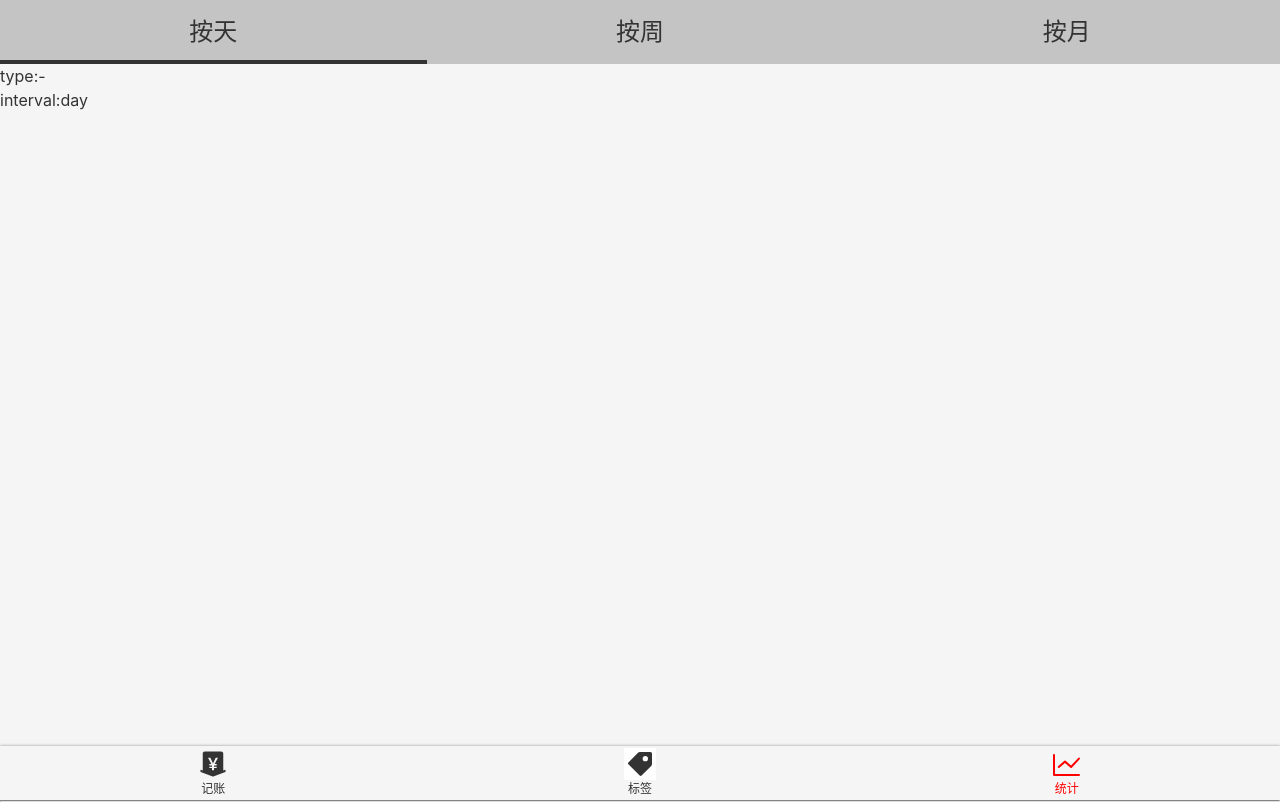
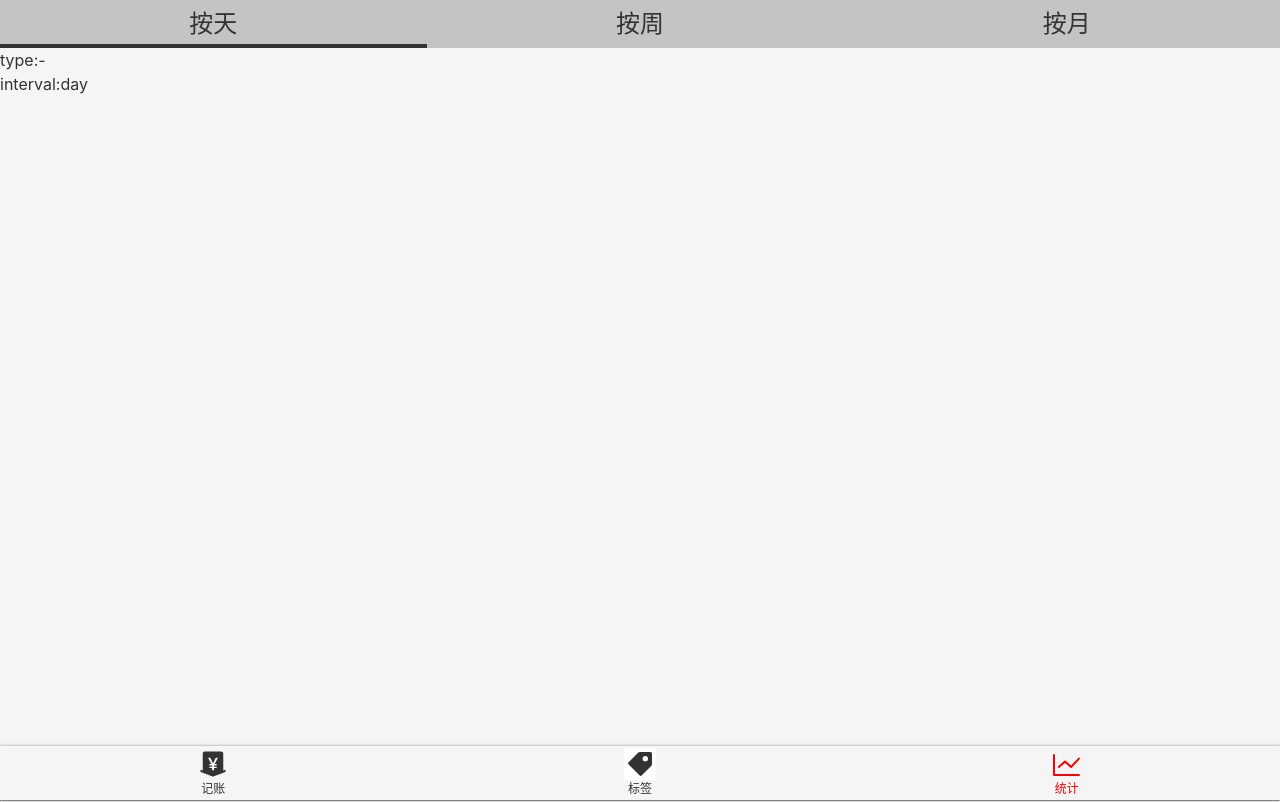
Before and after one commit to jianglan0205/WIMM, a Vue app: page /#/statistics in a window 1280 px wide. Built offline with nearby package versions, Linux system fonts and the light colour scheme.

Commit message:
更新 CSS

```diff
--- a/src/components/Tabs.vue
+++ b/src/components/Tabs.vue
@@ -1,6 +1,7 @@
 <template>
-  <ul class="tabs">
+  <ul class="tabs" :class="{[classPrefix+'-tabs']:classPrefix}">
     <li v-for="item in dataSource" :key="item.value"
+        class="tabs-item"
         :class="liClass(item)"
         @click="select(item)">{{ item.text }}
     </li>
@@ -38,15 +39,13 @@
   display: flex;
   text-align: center;
   font-size: 24px;
-
-  > li {
+  &-item {
     width: 50%;
     height: 64px;
     display: flex;
     justify-content: center;
     align-items: center;
     position: relative;
-
     &.selected::after {
       content: '';
       position: absolute;
--- a/src/views/Statistics.vue
+++ b/src/views/Statistics.vue
@@ -22,6 +22,9 @@
     }
   }
 }
+::v-deep .interval-tabs-item {
+  height: 48px;
+}
 </style>
 
 <script lang="ts">
```
